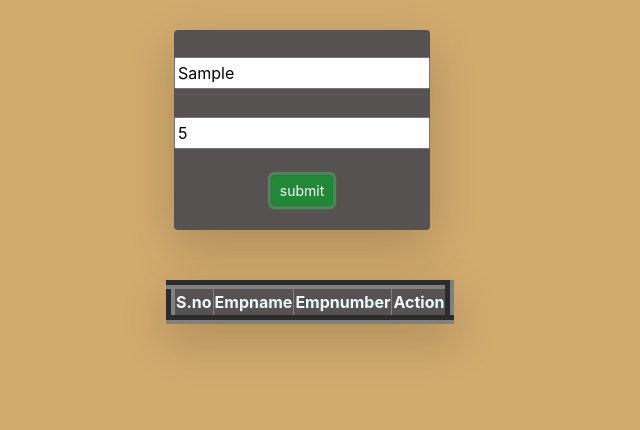
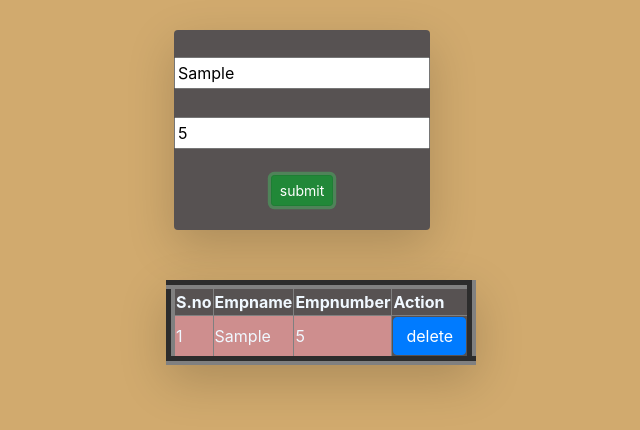
Before and after one commit to ShubhamEng99/angular-, an Angular app: page / in a window 1280 px wide. Both pictures are taken after typing "Sample", "5" into the empty fields and a click on the button "submit". Shown: the top 430 px of the page, without its empty margins (376-1016 px from the left). Built offline with nearby package versions, Linux system fonts and the light colour scheme.

Commit message:
Update app.component.html

```diff
--- a/src/app/app.component.html
+++ b/src/app/app.component.html
@@ -1,21 +1,17 @@
 <div id="box"class="shadow-lg p-3 mb-5 bg-body rounded">
-<input type="text"[(ngModel)]="Empname"placeholder="Employee Name">
-<br>
-<input type="number"[(ngModel)]="Empnumber"placeholder="Employee Number">
-<br>
+<input type="text"[(ngModel)]="Empname"placeholder="Employee Name"><br>
+<input type="number"[(ngModel)]="Empnumber"placeholder="Employee Number"><br>
 <button (click)="submit()"class="btn btn-success btn-sm">submit</button>
 </div>
+
 <table border="9"class="shadow-lg p-3 mb-5 bg-body rounded">
     <tr>
         <th>S.no</th>
         <th>Empname</th>
         <th>Empnumber</th>
         <th>Action</th>
-
     </tr>
-
-    <tr *ngFor="let item of data">
-
+    <tr *ngFor="let item of Empdata">
     <td *ngIf="item.number%2==0"class="g">{{item.sno}}</td>
     <td *ngIf="item.number%2!=0"class="r">{{item.sno}}</td>
     <td *ngIf="item.number%2==0"class="g">{{item.name}}</td>
```
